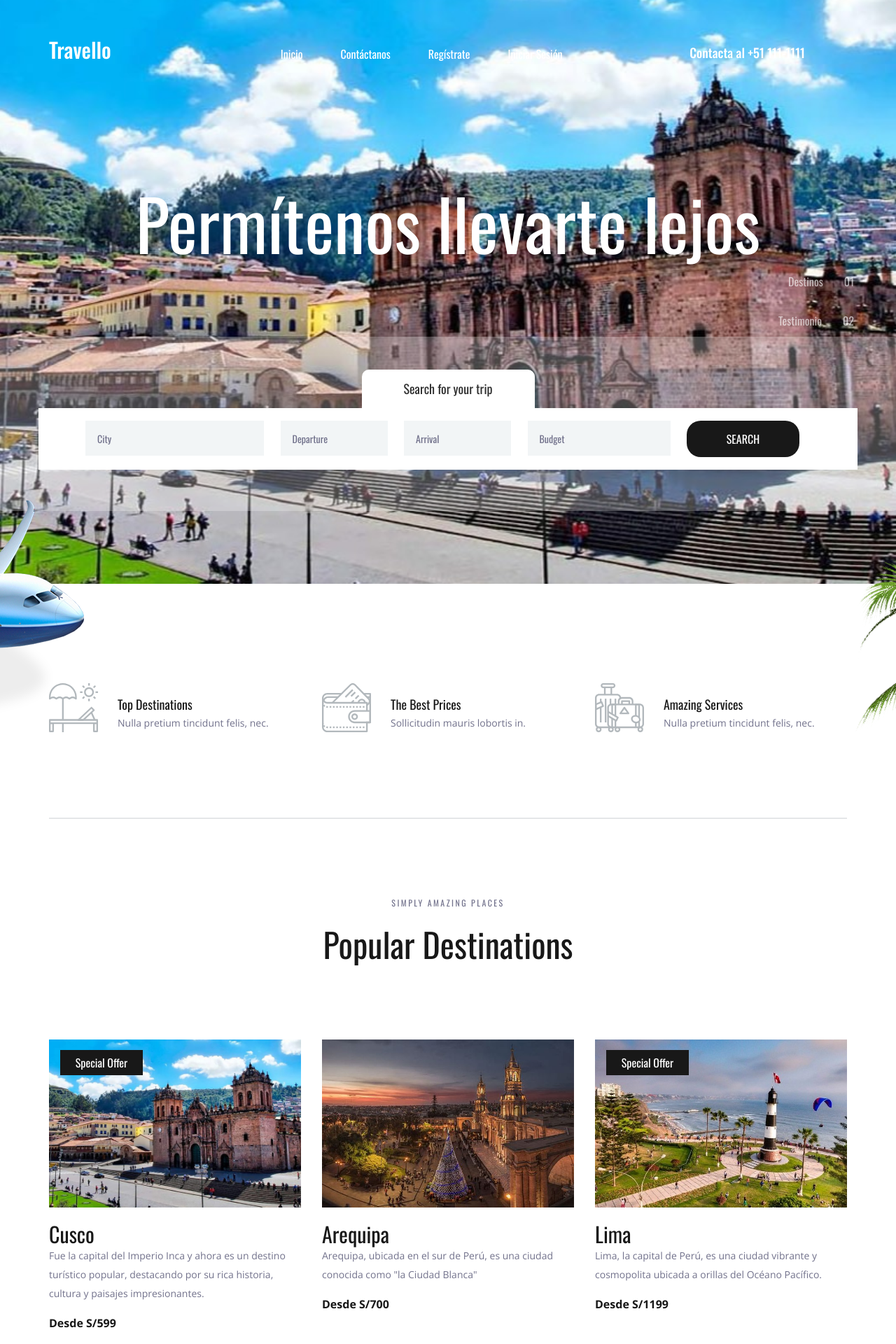
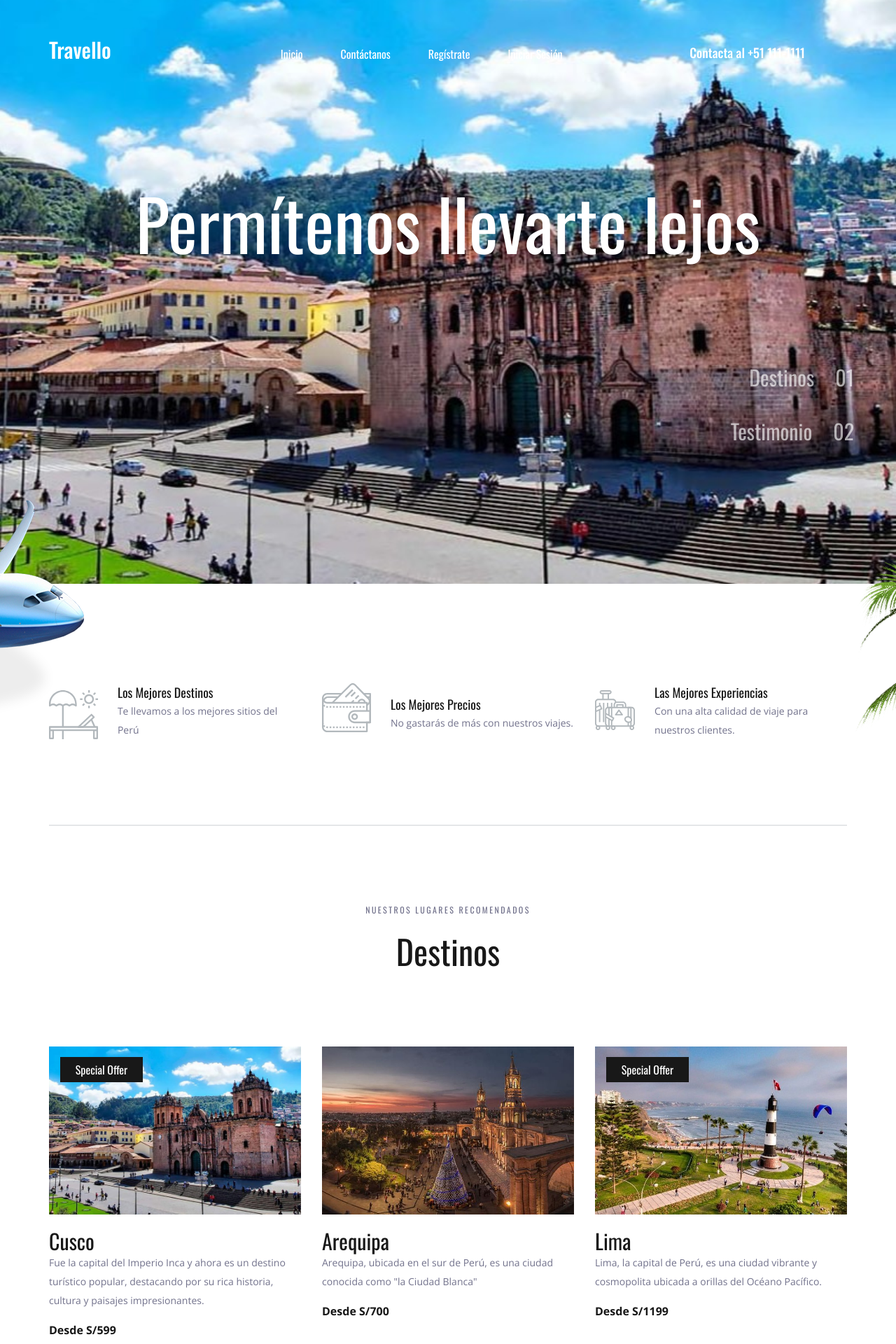
Before and after one commit to LeonHatches/HATCHES-PW2, a Django app: page / in a window 1280 px wide. Shown: the top 1920 px of the page at 70% size. Run offline with Django 5.2, Linux system fonts and the light colour scheme; data comes from the database, SQL or seed files in the repository; both versions use the stored data as it was after the commit; some libraries are stand-ins or nearby versions.

Commit message:
| Index | : Se traduce la información

```diff
--- a/Laboratorio/Laboratorio-7/Proyecto/templates/index.html
+++ b/Laboratorio/Laboratorio-7/Proyecto/templates/index.html
@@ -104,9 +104,9 @@
 			</div>
 
 			<div class="home_page_nav">
-				<ul class="d-flex flex-column align-items-end justify-content-end"><br>
-					<li><a href="#" data-scroll-to="#destinations">Destinos<span>01</span></a></li>
-					<li><a href="#" data-scroll-to="#testimonials">Testimonio<span>02</span></a></li>
+				<ul class="d-flex flex-column align-items-end justify-content-end"><br><br><br><br><br><br><br>
+					<li><a href="#" data-scroll-to="#destinations" style="font-size:30px;">Destinos<span style="font-size:30px;">01</span></a></li>
+					<li><a href="#" data-scroll-to="#testimonials" style="font-size:30px;">Testimonio<span style="font-size:30px;">02</span></a></li>
 				</ul>
 			</div>
 		</div>
@@ -114,28 +114,6 @@
 
 	<!-- Search -->
 
-	<div class="home_search">
-		<div class="container">
-			<div class="row">
-				<div class="col">
-					<div class="home_search_container">
-						<div class="home_search_title">Search for your trip</div>
-						<div class="home_search_content">
-							<form action="#" class="home_search_form" id="home_search_form">
-								<div class="d-flex flex-lg-row flex-column align-items-start justify-content-lg-between justify-content-start">
-									<input type="text" class="search_input search_input_1" placeholder="City" required="required">
-									<input type="text" class="search_input search_input_2" placeholder="Departure" required="required">
-									<input type="text" class="search_input search_input_3" placeholder="Arrival" required="required">
-									<input type="text" class="search_input search_input_4" placeholder="Budget" required="required">
-									<button class="home_search_button">search</button>
-								</div>
-							</form>
-						</div>
-					</div>
-				</div>
-			</div>
-		</div>
-	</div>
 
 	<!-- Intro -->
 
@@ -152,8 +130,8 @@
 								<div class="intro_item d-flex flex-row align-items-end justify-content-start">
 									<div class="intro_icon"><img src="{% static 'images/beach.svg' %}" alt=""></div>
 									<div class="intro_content">
-										<div class="intro_title">Top Destinations</div>
-										<div class="intro_subtitle"><p>Nulla pretium tincidunt felis, nec.</p></div>
+										<div class="intro_title">Los Mejores Destinos</div>
+										<div class="intro_subtitle"><p>Te llevamos a los mejores sitios del Perú</p></div>
 									</div>
 								</div>
 							</div>
@@ -163,8 +141,8 @@
 								<div class="intro_item d-flex flex-row align-items-end justify-content-start">
 									<div class="intro_icon"><img src="{% static 'images/wallet.svg' %}" alt=""></div>
 									<div class="intro_content">
-										<div class="intro_title">The Best Prices</div>
-										<div class="intro_subtitle"><p>Sollicitudin mauris lobortis in.</p></div>
+										<div class="intro_title">Los Mejores Precios</div>
+										<div class="intro_subtitle"><p>No gastarás de más con nuestros viajes.</p></div>
 									</div>
 								</div>
 							</div>
@@ -174,8 +152,8 @@
 								<div class="intro_item d-flex flex-row align-items-end justify-content-start">
 									<div class="intro_icon"><img src="{% static 'images/suitcase.svg' %}" alt=""></div>
 									<div class="intro_content">
-										<div class="intro_title">Amazing Services</div>
-										<div class="intro_subtitle"><p>Nulla pretium tincidunt felis, nec.</p></div>
+										<div class="intro_title">Las Mejores Experiencias</div>
+										<div class="intro_subtitle"><p>Con una alta calidad de viaje para nuestros clientes.</p></div>
 									</div>
 								</div>
 							</div>
@@ -193,8 +171,8 @@
 		<div class="container">
 			<div class="row">
 				<div class="col text-center">
-					<div class="section_subtitle">simply amazing places</div>
-					<div class="section_title"><h2>Popular Destinations</h2></div>
+					<div class="section_subtitle">Nuestros lugares recomendados</div>
+					<div class="section_title"><h2>Destinos</h2></div>
 				</div>
 			</div>
 			<div class="row destinations_row">
```
Also changed, not shown: Laboratorio/Laboratorio-7/Proyecto/db.sqlite3.
